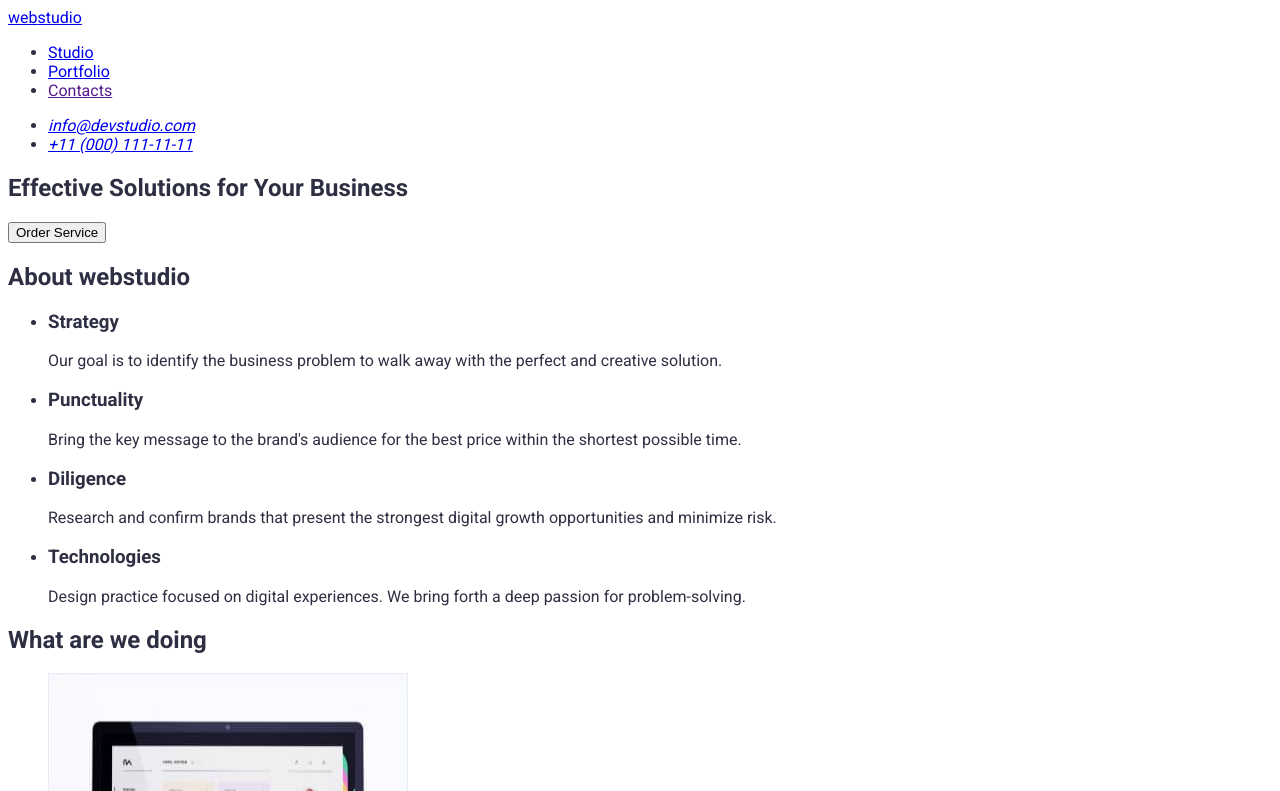
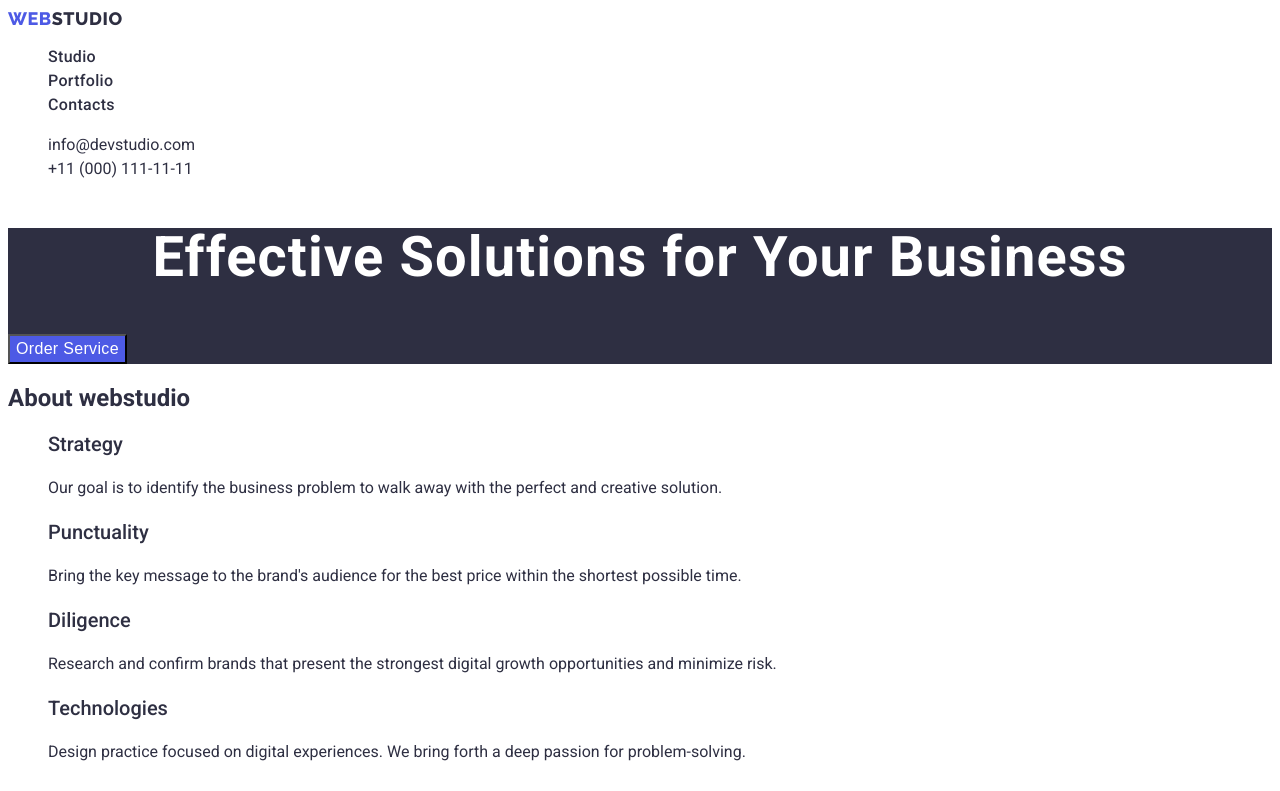
Before and after one commit to JamesKirk1985/goit-markup-hw-02, a plain HTML site: page index.html in a window 1280 px wide. Shown: the top 791 px of the page. Drawn offline with Linux system fonts and the light colour scheme.

Commit message:
04 index done

```diff
--- a/css/styles.css
+++ b/css/styles.css
@@ -1,8 +1,128 @@
+:root {
+    --brand-color-blue: #4D5AE5;
+    --background-dark: #2E2F42;
+}
 .body {
     font-family: "roboto", sans-serif;
-    color: #2E2F42;
+    font-style: normal;
+    color: var(--background-dark);
+
 }
-:root {
-    --brand-color: #4D5AE5;
-    --background-dark: #2E2F42;
+/* heder */
+.logo {
+    font-family: 'Raleway';
+    font-weight: 800;
+    font-size: 18px;
+    line-height: 1.17;
+    text-decoration: none;
+    align-items: center;
+    letter-spacing: 0.03em;
+    text-transform: uppercase;
+    color: var(--background-dark);
 }
+.logo-web {
+    color: var(--brand-color-blue);
+}
+.nav-list{
+    list-style-type: none;
+}
+.nav-link {
+    font-weight: 500;
+    font-size: 16px;
+    line-height: 24px;
+    letter-spacing: 0.02em;
+    text-decoration: none;
+    color: var(--background-dark);
+}
+.address-list {
+    list-style-type: none;
+}
+.address-link {
+    font-weight: 400;
+    font-size: 16px;
+    line-height: 1.5;
+    color: var(--background-dark);
+    text-decoration: none;
+    font-style: normal;
+}
+/* Main-index */
+.main-hero {
+   background-color: var(--background-dark);
+}
+.hero-title {
+    color: #ffffff;
+    font-weight: 700;
+    font-size: 56px;
+    line-height: 1.07;
+    text-align: center;
+    letter-spacing: 0.02em;
+}
+.hero-button {
+    background-color: #4D5AE5;
+    color: #ffffff;
+    font-weight: 500;
+    font-size: 16px;
+    line-height: 1.5;
+    text-align: center;
+    letter-spacing: 0.02em;
+}
+/* section-about */
+.about-list {
+    list-style-type: none;
+}
+.about-list h3 {
+    font-weight: 500;
+    font-size: 20px;
+    line-height: 1.2;
+}
+.about-list p {
+    font-weight: 400;
+    font-size: 16px;
+    line-height: 1.5;
+}
+/* section-what are we doin */
+.what-title {
+    font-weight: 700;
+    font-size: 36px;
+    line-height: 1.1;
+    text-align: center;
+    letter-spacing: 0.02em;
+    text-transform: capitalize;
+}
+/* section-team */
+.team-title {
+    font-weight: 700;
+    font-size: 36px;
+    line-height: 1.1;
+    text-align: center;
+    letter-spacing: 0.02em;
+    text-transform: capitalize;
+}
+.team h3 {
+    font-weight: 500;
+        font-size: 20px;
+        line-height: 1.2;
+        text-align: center;
+        letter-spacing: 0.02em;
+}
+.team p {
+    font-weight: 400;
+    font-size: 16px;
+    line-height: 1.5;
+    text-align: center;
+    letter-spacing: 0.02em;
+}
+/* footer */
+.footer {
+    background-color: var(--background-dark);
+}
+.footer a {
+    color: #F4F4FD;
+}
+.footer p {
+    color: #F4F4FD;
+    font-weight: 400;
+    font-size: 16px;
+    line-height: 1.5;
+    letter-spacing: 0.02em;
+}
--- a/index.html
+++ b/index.html
@@ -17,35 +17,36 @@
 <body class="body">
     <header>
         <nav>
-            <a href="./index.html"><span>web</span>studio</a>
-            <ul>
-                <li><a href="./index.html">Studio</a></li>
-                <li><a href="./portfolio.html">Portfolio</a></li>
-                <li><a href="">Contacts</a></li>
+            <a class="logo" href="./index.html"><span class="logo-web">web</span>studio</a>
+            <ul class="nav-list">
+                <li><a class="nav-link" href="./index.html">Studio</a></li>
+                <li><a class="nav-link" href="./portfolio.html">Portfolio</a></li>
+                <li><a class="nav-link" href="">Contacts</a></li>
             </ul>
         </nav>
         <address>
-            <ul>
-                <li><a href="mailto:info@devstudio.com">info@devstudio.com</a></li>
-                <li><a href="tel:+110001111111">+11 (000) 111-11-11</a></li>
+            <ul class="address-list">
+                <li><a class="address-link" href="mailto:info@devstudio.com">info@devstudio.com</a></li>
+                <li><a class="address-link" href="tel:+110001111111">+11 (000) 111-11-11</a></li>
             </ul>
         </address>
 
     </header>
 
     <main>
-        <section>
-            <!-- Main Header -->
-            <h1>Effective Solutions for Your Business</h1>
-            <button type="button">Order Service</button>
+        <section class="main-hero">
+            <!-- Main Hero -->
+            <h1 class="hero-title">Effective Solutions for Your Business</h1>
+            <button class="hero-button" type="button">Order Service</button>
         </section>
         <section>
             <!-- About webstudio -->
             <h2>About webstudio</h2>
-            <ul>
+            <ul class="about-list">
                 <li>
                     <h3>Strategy</h3>
-                    <p>Our goal is to identify the business problem to walk away with the perfect and creative solution.
+                    <p>Our goal is to identify the business problem to walk away with the perfect and
+                        creative solution.
                     </p>
                 </li>
                 <li>
@@ -70,7 +71,7 @@
         </section>
         <section>
             <!-- What are we doing -->
-            <h2>What are we doing</h2>
+            <h2 class="what-title">What are we doing</h2>
             <ul>
                 <li>
                     <img src="./images/img1.jpg" alt="monitor with graphs" width="360" height="360">
@@ -84,9 +85,9 @@
             </ul>
 
         </section>
-        <section>
+        <section class="team">
             <!-- Our Team -->
-            <h2>Our Team</h2>
+            <h2 class="team-title">Our Team</h2>
             <ul>
                 <li>
                     <!-- Mark Guerrero-Product Designer -->
@@ -117,8 +118,8 @@
         </section>
     </main>
 
-    <footer>
-        <a href="./index.html"><span>web</span>studio</a>
+    <footer class="footer">
+        <a class="logo" href="./index.html"><span class="logo-web">web</span>studio</a>
         <p>Increase the flow of customers and sales for your business with digital marketing & growth solutions.</p>
 
     </footer>
```
Also changed, not shown: portfolio.html (+8 -8 lines).
